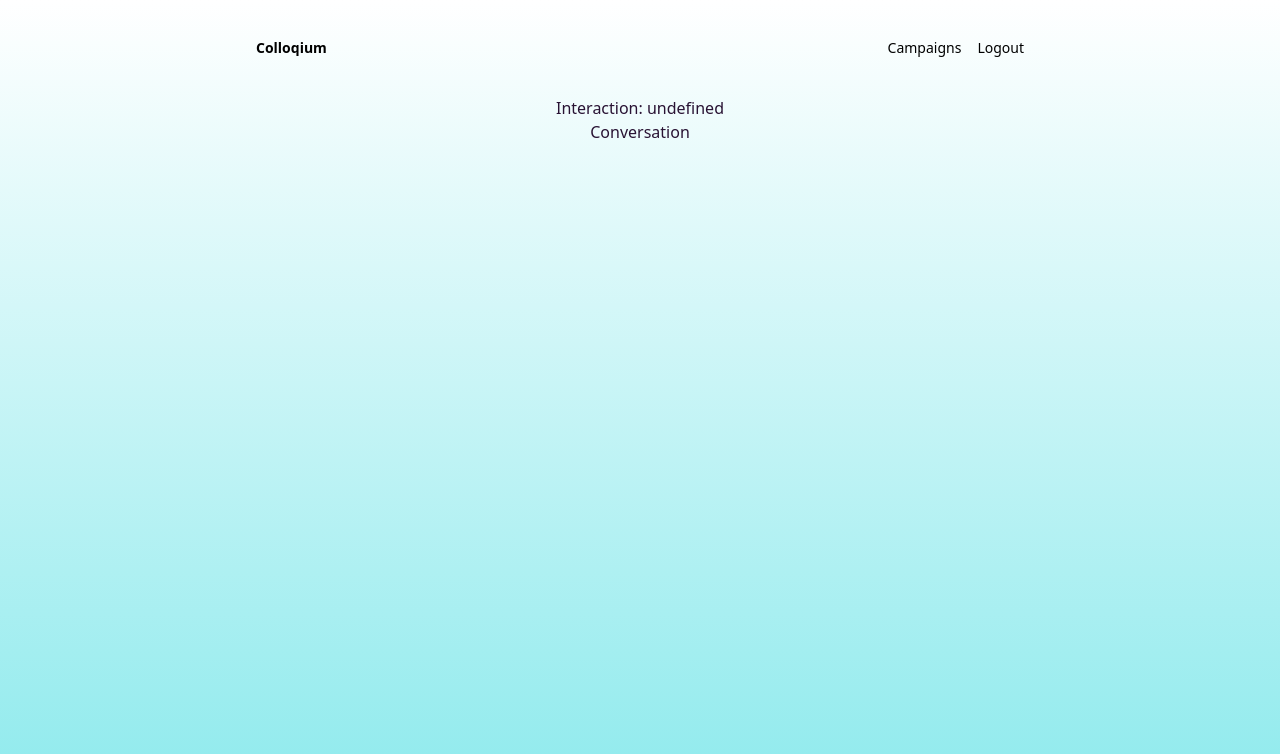
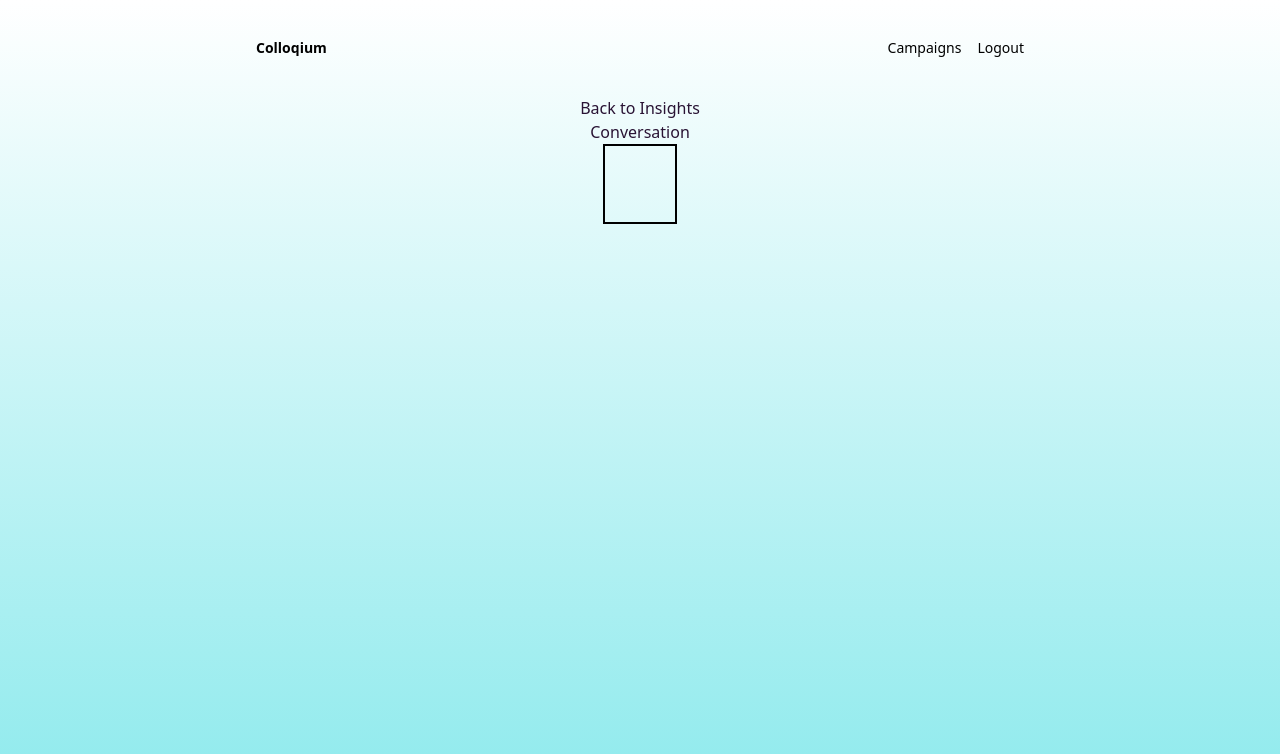
Before and after one commit to a1j9o94/colloqium-front-end, a SvelteKit app: page /interaction/1 in a window 1280 px wide. Shown: the top 754 px of the page. Built offline with nearby package versions, Linux system fonts and the light colour scheme; no server answers; sample sign-in values are in the browser's storage.

Commit message:
feat: Formatted messages

```diff
--- a/src/routes/interaction/[interactionId]/+page.svelte
+++ b/src/routes/interaction/[interactionId]/+page.svelte
@@ -17,9 +17,40 @@
     });
 </script>
 
-<h1>Interaction: {interaction.id}</h1>
+<a href="/campaign/{interaction.campaign_id}/insights">Back to Insights</a>
+<h1>Conversation</h1>
+<div class="conversation-container">
+    {#each conversation as message}
+        <div class="bubble {message.role}"><p>{message.content}</p></div>
+    {/each}
+</div>
 
-<h1>Conversation</h1>
-{#each conversation as message}
-    <p>{message.content}</p>
-{/each}
+<style>
+    .bubble {
+        border-radius: 15px;
+        padding: 10px;
+        margin: 5px;
+        max-width: 80%;
+        display: inline-block;
+    }
+
+    .user {
+        text-align: right;
+        background-color: #f0f0f0;
+    }
+
+    .assistant {
+        text-align: left;
+        background-color: #d0e5f5;
+    }
+
+    .conversation-container {
+        max-width: 375px; /* iPhone X width */
+        max-height: 812px; /* iPhone X height */
+        border: 2px solid #000;
+        overflow-y: scroll;
+        padding: 20px;
+    }
+
+
+</style>
```
